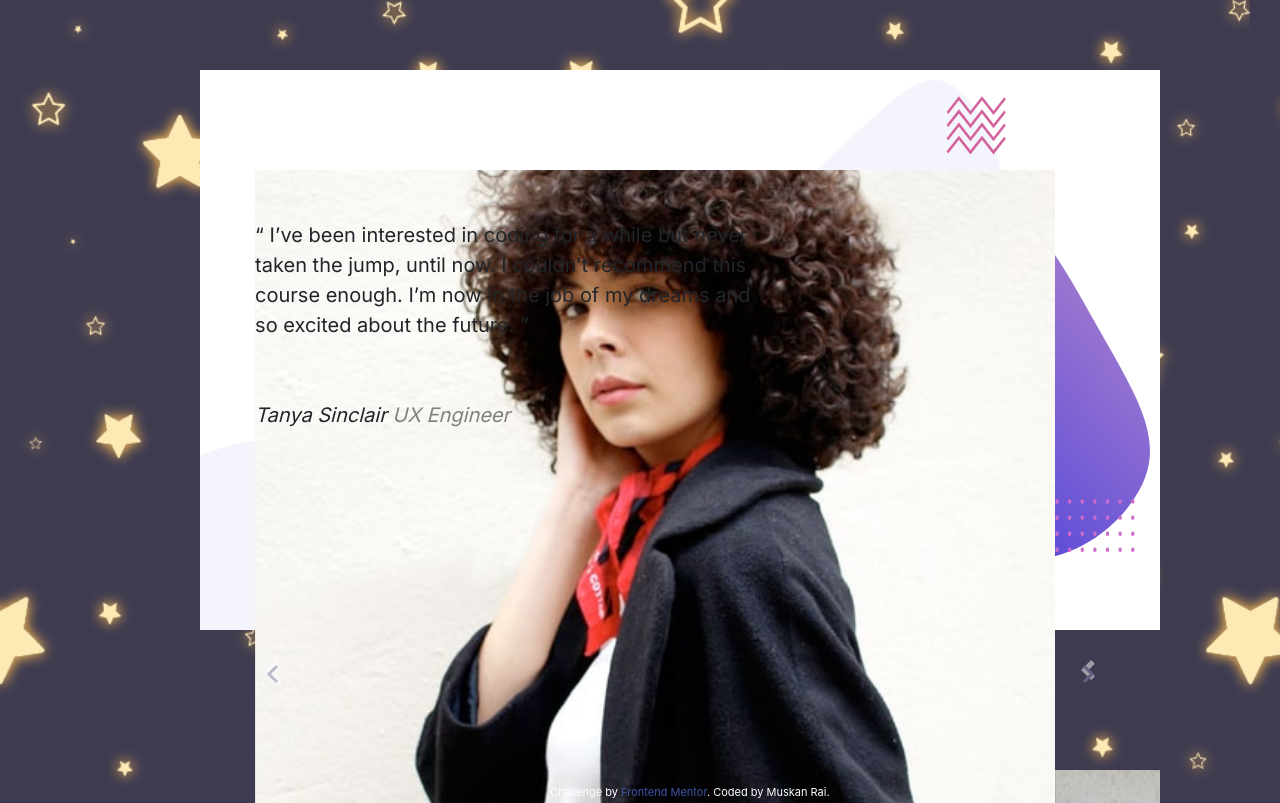
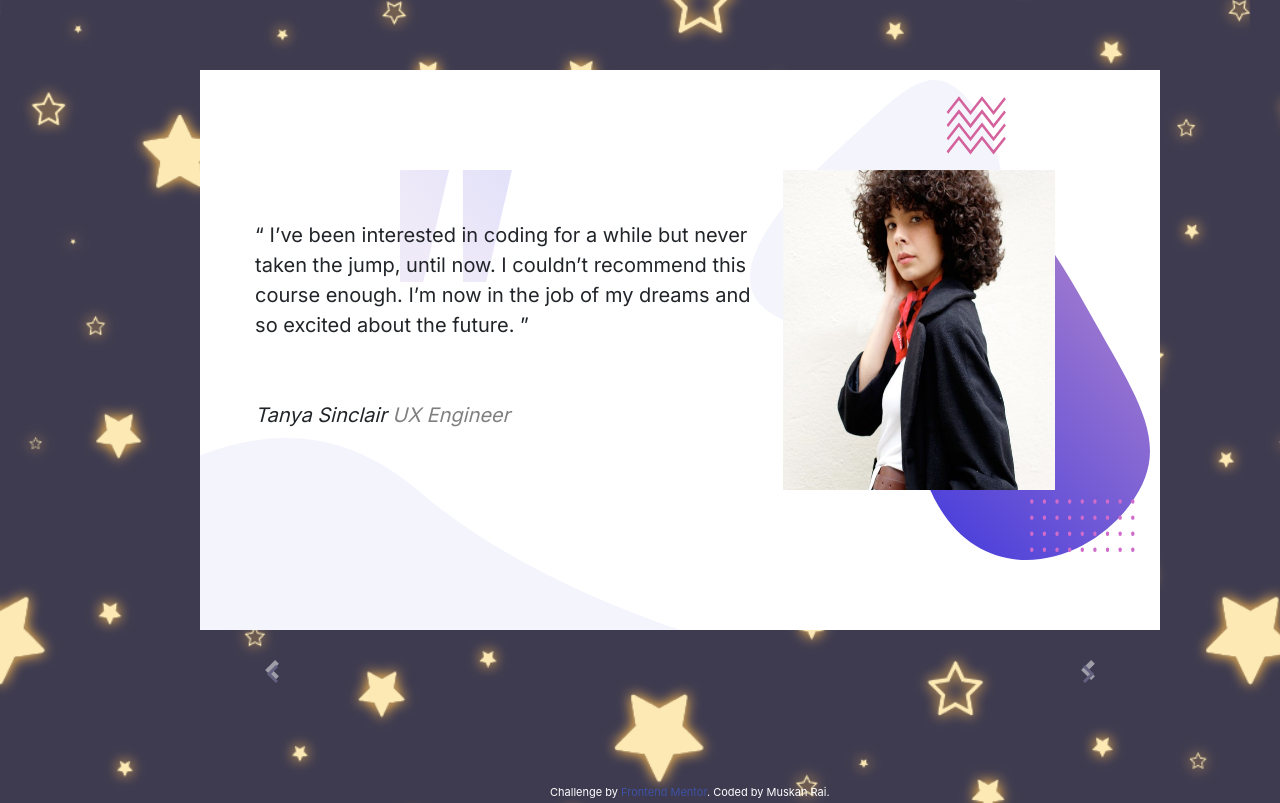
Before and after one commit to muskanraii/frontendMentor, a plain HTML site: page index.html in a window 1280 px wide. Shown: the top 803 px of the page. Drawn offline with nearby package versions, Linux system fonts and the light colour scheme.

Commit message:
Update index.html

```diff
--- a/index.html
+++ b/index.html
@@ -17,13 +17,7 @@
     .attribution { font-size: 11px; text-align: center; }
     .attribution a { color: hsl(228, 45%, 44%); }
   </style>
-  <style>
-  /* Make the image fully responsive */
-  .carousel-inner img {
-    width: 100%;
-    height: 100%;
-  }
-  </style>
+
 </head>
 <body>
   <section class="testimonials">
```
